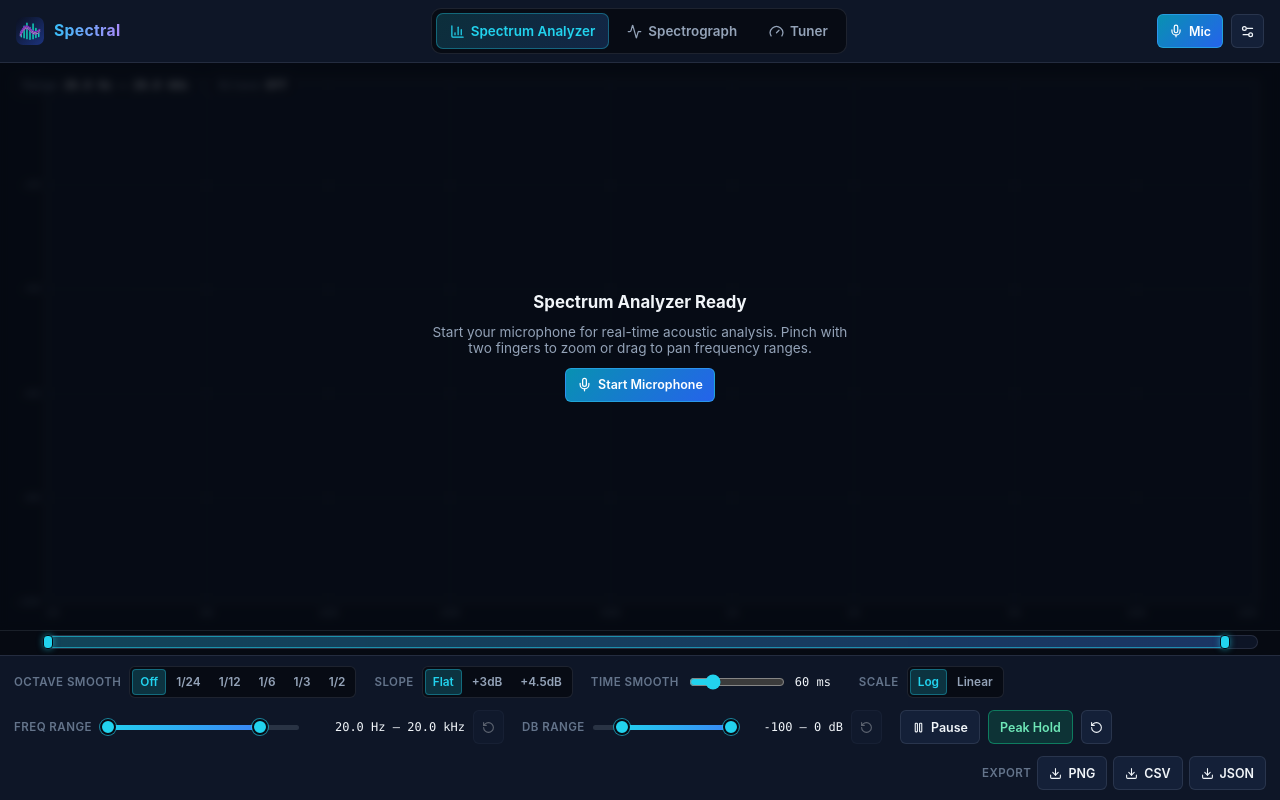
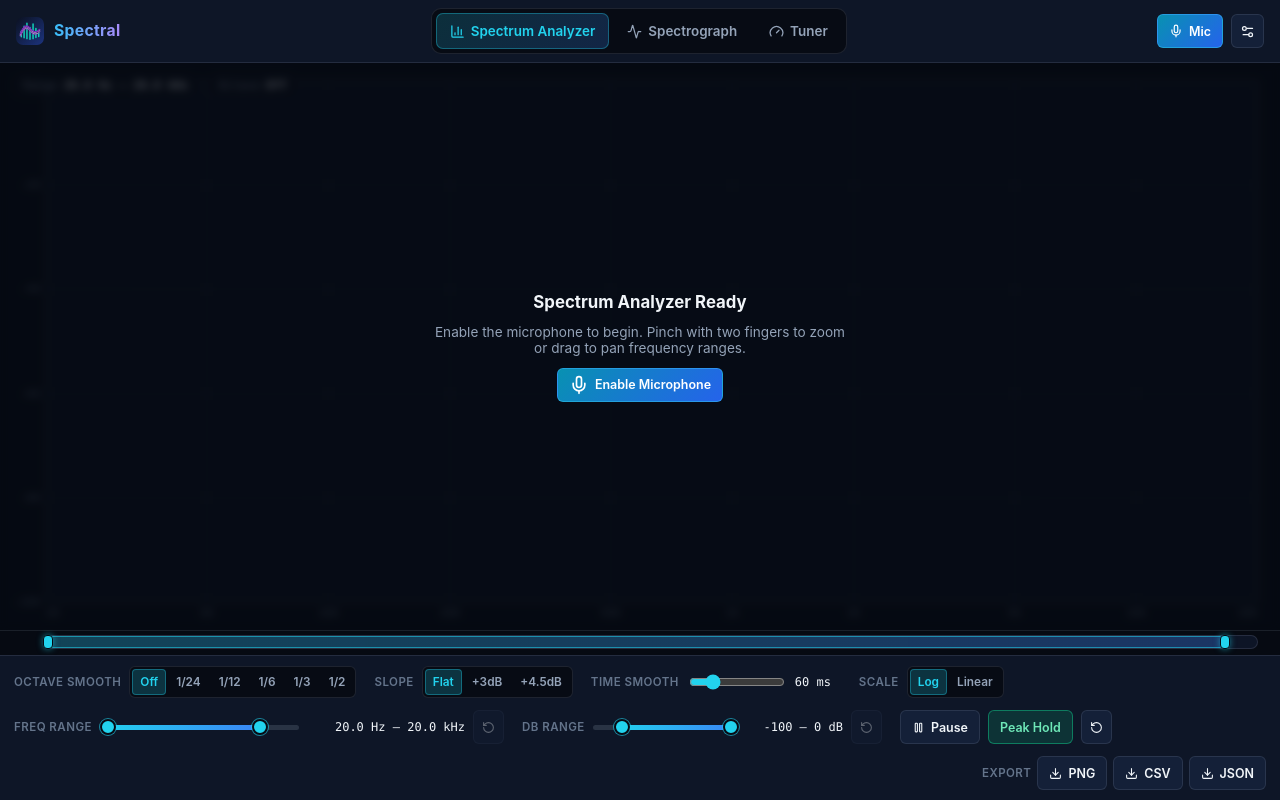
Before and after one commit to dlinning/spectral, a React (Vite) app: page / in a window 1280 px wide. Built offline with nearby package versions, Linux system fonts and the light colour scheme; no server answers.

Commit message:
Update messaging

```diff
--- a/src/components/analyzer/SpectrumAnalyzerView.tsx
+++ b/src/components/analyzer/SpectrumAnalyzerView.tsx
@@ -387,7 +387,7 @@ export const SpectrumAnalyzerView: React.FC = () => {
         {!isAudioActive && (
           <EmptyAudioOverlay
             title="Spectrum Analyzer Ready"
-            description="Start your microphone for real-time acoustic analysis. Pinch with two fingers to zoom or drag to pan frequency ranges."
+            description="Enable the microphone to begin. Pinch with two fingers to zoom or drag to pan frequency ranges."
             onStartMic={() => void startMicrophone()}
           />
         )}
--- a/src/components/layout/EmptyAudioOverlay.tsx
+++ b/src/components/layout/EmptyAudioOverlay.tsx
@@ -1,5 +1,5 @@
+import { Mic } from 'lucide-react';
 import React from 'react';
-import { Mic } from 'lucide-react';
 
 interface EmptyAudioOverlayProps {
   title: string;
@@ -17,7 +17,7 @@ export const EmptyAudioOverlay: React.FC<EmptyAudioOverlayProps> = ({
     <p>{description}</p>
     <div className="empty-overlay-actions">
       <button type="button" className="btn btn-primary" onClick={onStartMic}>
-        <Mic size={15} /> Start Microphone
+        <Mic size={20} /> Enable Microphone
       </button>
     </div>
   </div>
--- a/src/components/spectrograph/SpectrographView.tsx
+++ b/src/components/spectrograph/SpectrographView.tsx
@@ -339,7 +339,7 @@ export const SpectrographView: React.FC = () => {
         {!isAudioActive && buffer.getFrameCount() === 0 && (
           <EmptyAudioOverlay
             title="60-Second Spectrograph Ready"
-            description="Scrolls right-to-left (newest on right) and stores up to 60 seconds of raw FFT frames. Drag horizontally to scroll back in time, or zoom/filter frequency and dB ranges retroactively."
+            description="Enable the microphone to begin. Drag horizontally to scroll back in time, or zoom/filter frequency and dB ranges."
             onStartMic={() => void startMicrophone()}
           />
         )}
```
